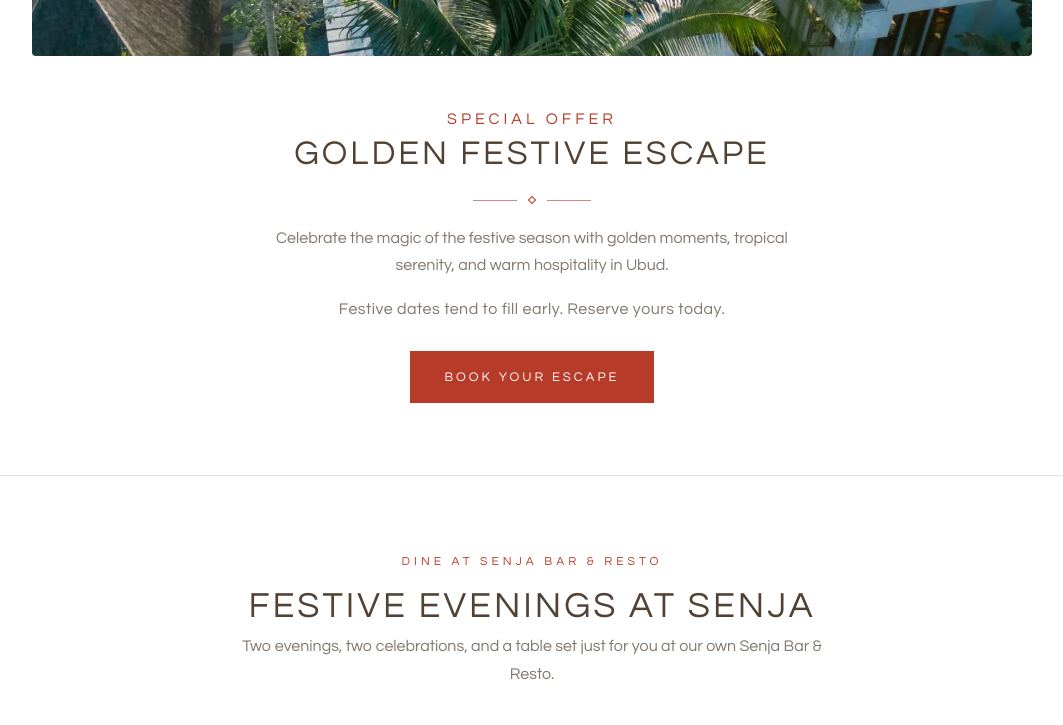
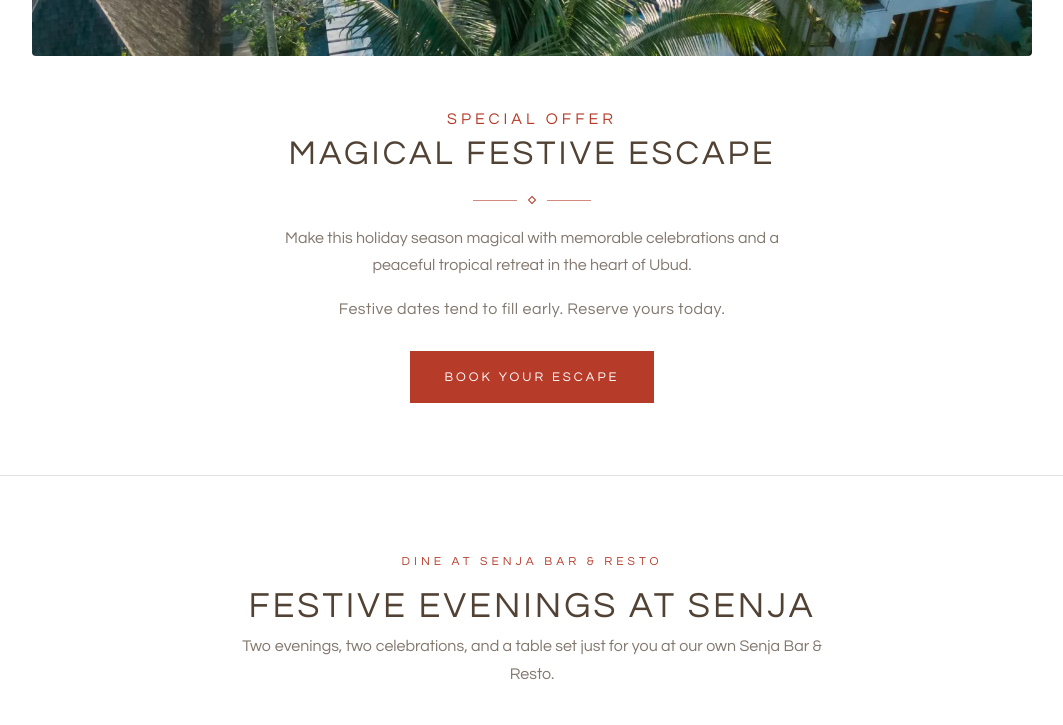
Before and after one commit to Goyaboutiqueresorts/Landing-Page-Offers, a website: page index.html in a window 1280 px wide. Shown: the part 1440-2165 px from the top of the page, without its empty margins (108-1171 px from the left). Drawn offline with Linux system fonts and the light colour scheme.

Commit message:
Rename stay offer to Magical Festive Escape with new description
Claude-Session: https://claude.ai/code/session_01Yb5HGjJ2TtuqSdgW6ZiEx6

```diff
--- a/index.html
+++ b/index.html
@@ -4,11 +4,11 @@
   <meta charset="utf-8">
   <meta name="viewport" content="width=device-width, initial-scale=1">
   <title>Festive Season at Goya Boutique Resort, Ubud</title>
-  <meta name="description" content="Golden Festive Escape stays up to 36% off, Christmas Eve dinner and New Year's Eve celebration at Senja Bar & Resto, Goya Boutique Resort Ubud.">
+  <meta name="description" content="Magical Festive Escape stays up to 36% off, Christmas Eve dinner and New Year's Eve celebration at Senja Bar & Resto, Goya Boutique Resort Ubud.">
   <meta name="theme-color" content="#FFFFFF">
   <meta property="og:title" content="Festive Season at Goya Boutique Resort">
-  <meta property="og:description" content="Golden moments, tropical serenity and warm hospitality in Ubud.">
-  <meta property="og:image" content="images/golden-festive-escape.webp">
+  <meta property="og:description" content="Make this holiday season magical with memorable celebrations and a peaceful tropical retreat in the heart of Ubud.">
+  <meta property="og:image" content="images/magical-festive-escape.webp">
   <!-- Century Gothic is a licensed system font; Questrial is a free look-alike used when it is not installed. -->
   <link rel="preconnect" href="https://fonts.googleapis.com">
   <link rel="preconnect" href="https://fonts.gstatic.com" crossorigin>
@@ -195,14 +195,14 @@
 
         <article class="reveal">
           <div class="stay-media">
-            <img src="images/golden-festive-escape.webp" alt="Aerial view of Goya Boutique Resort's infinity pools above the Ubud jungle" width="1600" height="900" loading="lazy">
+            <img src="images/magical-festive-escape.webp" alt="Aerial view of Goya Boutique Resort's infinity pools above the Ubud jungle" width="1600" height="900" loading="lazy">
             <div class="badge">Up to <strong>36%</strong> off</div>
           </div>
           <div class="stay-body">
             <p class="eyebrow">Special Offer</p>
-            <h3>Golden Festive Escape</h3>
+            <h3>Magical Festive Escape</h3>
             <div class="ornament" aria-hidden="true"><span></span></div>
-            <p>Celebrate the magic of the festive season with golden moments, tropical serenity, and warm hospitality in Ubud.</p>
+            <p>Make this holiday season magical with memorable celebrations and a peaceful tropical retreat in the heart of Ubud.</p>
             <p class="note">Festive dates tend to fill early. Reserve yours today.</p>
             <a class="btn" data-track="Book Online" href="https://booking.goyaboutiqueresorts.com/en" target="_blank" rel="noopener">Book Your Escape</a>
           </div>
@@ -262,7 +262,7 @@
           <p class="eyebrow">Plan Your Celebration</p>
           <h2>We Would Love to Hear From You</h2>
           <div class="ornament" aria-hidden="true"><span></span></div>
-          <p>Have a question about our rooms, the Golden Festive Escape, or our festive dinners at Senja? Our reservations team will gladly help you plan every detail of your stay.</p>
+          <p>Have a question about our rooms, the Magical Festive Escape, or our festive dinners at Senja? Our reservations team will gladly help you plan every detail of your stay.</p>
 
           <button class="btn outline" type="button" id="email-toggle" data-track="Email - Open options" aria-expanded="false" aria-controls="email-options">
             <svg viewBox="0 0 24 24" fill="none" stroke="currentColor" stroke-width="1.6" stroke-linecap="round" stroke-linejoin="round" aria-hidden="true"><rect x="2" y="4" width="20" height="16" rx="2"/><path d="m22 7-10 6L2 7"/></svg>
@@ -299,7 +299,7 @@
       var TO = 'reservation@goyaboutiqueresorts.com';
       var SUBJECT = 'Festive Season Enquiry';
       var BODY = 'Hello Goya Boutique Resort,\n\nI would like to know more about:\n' +
-                 '[ ] Golden Festive Escape (stay)\n[ ] The Magic of Christmas Eve dinner\n[ ] Bali\'s Enchanted New Year dinner\n\n' +
+                 '[ ] Magical Festive Escape (stay)\n[ ] The Magic of Christmas Eve dinner\n[ ] Bali\'s Enchanted New Year dinner\n\n' +
                  'Preferred dates: \nNumber of guests: \nName: \nMy question: \n\nThank you.';
       var e = encodeURIComponent;
       var ua = navigator.userAgent;
```
Also changed, not shown: images/magical-festive-escape.webp (renamed from images/golden-festive-escape.webp), 2 other files.
